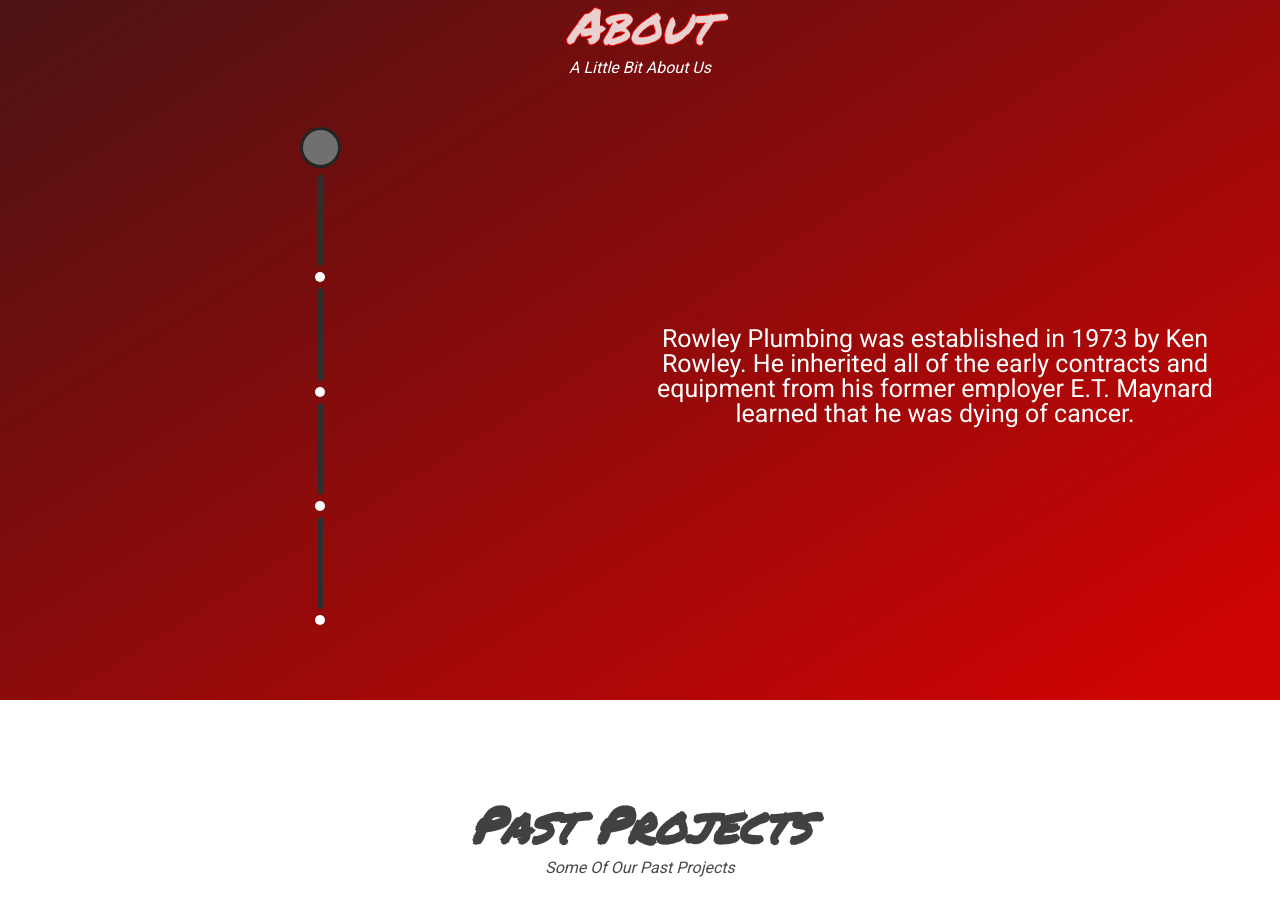
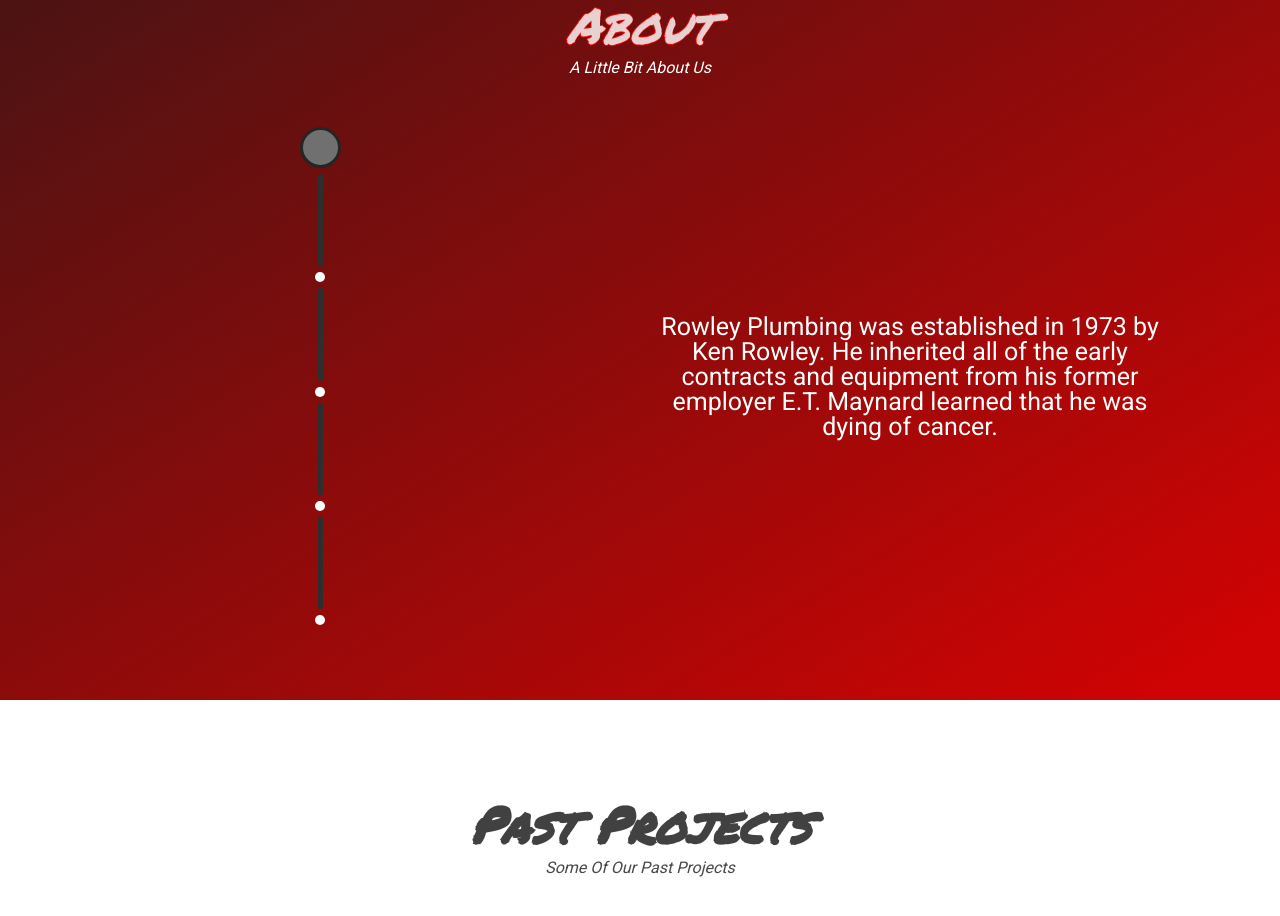
Before and after one commit to HavocPigeon/RowleyPlumbingInc, a React (Create React App) app: page / in a window 1280 px wide. Shown: the part 900-1816 px from the top of the page. Built offline with nearby package versions, Linux system fonts and the light colour scheme.

Commit message:
final about adjustments

```diff
--- a/src/components/about.js
+++ b/src/components/about.js
@@ -189,7 +189,7 @@
                             this.state.circleFour === 'active'
                             ? 'abouttextshown'
                             : 'abouttexthidden'
-                        }>In 2010 Ken Rowley's son Clint and son-in-law Wayne took over ownership and began running the company.
+                        }>In 2010 Ken Rowley's son Clint and son-in-law Wayne took over ownership and began running the company. Since then the company has completed over 20 major projects.
                         </p>
                         <p className={
                             this.state.circleFive === 'active'
--- a/src/css/about.css
+++ b/src/css/about.css
@@ -89,9 +89,10 @@
     display: flex;
     justify-content: center;
     align-items: center;
-    transition: 2.0s ease-in-out;
+    transition: opacity 2.0s ease-in-out;
+    transition-delay: 0.5s;
     opacity: 1;
-    padding-right: 50px;
+    padding-right: 100px;
 }
 .abouttexthidden {
     position: absolute;
@@ -104,7 +105,7 @@
     align-items: center;
     transition: 0.5s ease-in-out;
     opacity: 0;
-    padding-right: 50px;
+    padding-right: 100px;
 }
 @keyframes circle {
     0% {
```
